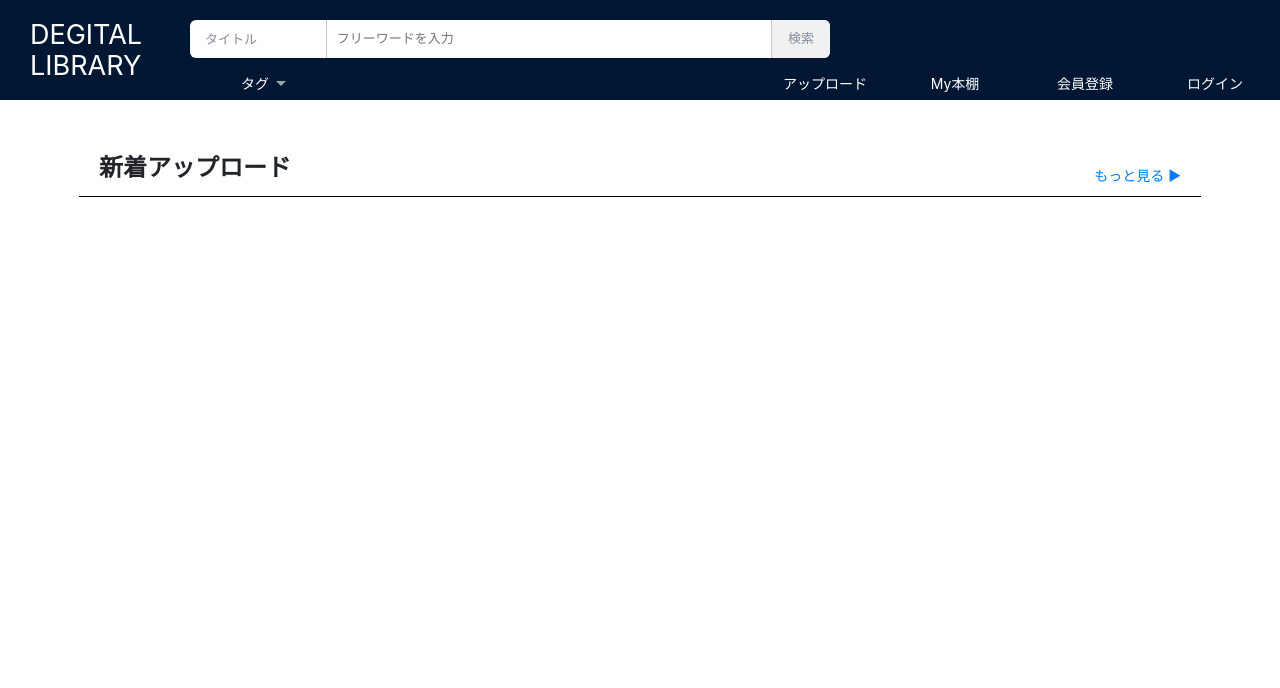
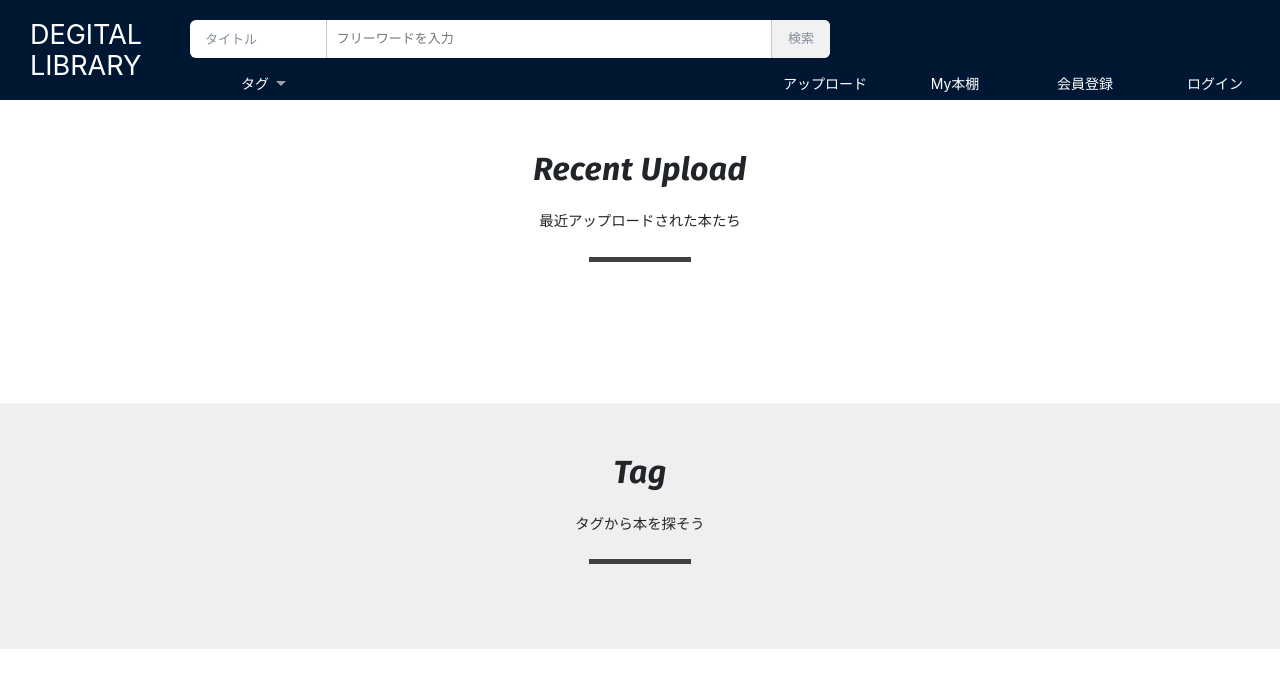
Before and after one commit to shunyooo/digital-library-django, a Django app: page / in a window 1280 px wide. Shown: the top 688 px of the page. Run offline with Django 3.2, Linux system fonts and the light colour scheme; data that the repository does not hold is empty; parts of the project's set-up code (start-up, migrations or seed data) failed here and were passed over; some libraries are stand-ins or nearby versions.

Commit message:
update home ui

```diff
--- a/library/book/templates/book/base.html
+++ b/library/book/templates/book/base.html
@@ -11,6 +11,7 @@
     <!-- Bootstrap CSS -->
     <link rel="stylesheet" href="https://maxcdn.bootstrapcdn.com/bootstrap/4.0.0/css/bootstrap.min.css"
           integrity="sha384-Gn5384xqQ1aoWXA+058RXPxPg6fy4IWvTNh0E263XmFcJlSAwiGgFAW/dAiS6JXm" crossorigin="anonymous">
+    <link href="https://fonts.googleapis.com/css?family=Fira+Sans:700,700i,800,800i,900,900i" rel="stylesheet">
 
     {% block extracss %}{% endblock %}
     <title>{% block title %}{% endblock %}</title>
@@ -27,7 +28,7 @@
 <body>
 {% block header %}
 {% endblock %}
-<div class="container">
+<div class="lib-container">
     {% block content %}
     {% endblock %}
 </div>
--- a/library/book/templates/book/index.html
+++ b/library/book/templates/book/index.html
@@ -7,23 +7,29 @@ WSL-LIB| HOME
 
 {% block content %}
 
-<div class="book-list-section">
-
-    {% for book_section in book_section_list %}
-    <div class="book-list-header clearfix">
-        <div class="book-list-title">{{book_section.title}}</div>
-        <div class="book-list-more">
-            {% if book_section.key == 'tag' %}
-            <a href="{% url 'book:list' %}?tag={{book_section.title}}">もっと見る ▶︎</a>
-            {% else %}
-            <a href="{% url 'book:list' %}">もっと見る ▶︎</a>
-            {% endif %}
-        </div>
+{% for section in section_list %}
+<div class="lib-section {{section.bg_color}}">
+    <div class="lib-section-header clearfix">
+        <div class="lib-section-title">{{section.section_title}}</div>
+        {% if section.section_sub_title %}
+        <div class="lib-section-sub-title">{{section.section_sub_title}}</div>
+        {% endif %}
+        <div class="lib-section-header-border"></div>
+        <!--<div class="book-list-more">-->
+        <!--{% if book_section.key == 'tag' %}-->
+        <!--<a href="{% url 'book:list' %}?tag={{book_section.title}}">もっと見る ▶︎</a>-->
+        <!--{% else %}-->
+        <!--<a href="{% url 'book:list' %}">もっと見る ▶︎</a>-->
+        <!--{% endif %}-->
+        <!--</div>-->
     </div>
 
+
+    {% if section.section_type == 'book_list' %}
+    <!-- 本リスト -->
     <ul class="horizontal-list lazy-container">
-        {% for book in book_section.list %}
-        <li class="item">
+        {% for book in section.book_list %}
+        <li class="book-item">
             <a href="{% url 'book:detail' book.id %}" target="_blank">
                 {% if book.thumbnail_image %}
                 <img class="lazy" src="{% static 'book/images/loading.png' %}"
@@ -35,9 +41,24 @@ WSL-LIB| HOME
         </li>
         {% endfor %}
     </ul>
+    {% elif section.section_type == 'tag_list'%}
+    <!-- タグリスト -->
+    <div class="tags-wrapper">
+        <ul class="tags">
+            {% for tag in section.tag_list %}
+            <li class="tag-item"><a href="{% url 'book:list' %}?tag={{tag.content}}">{{tag.content}}<span>{{tag.book_count}}</span></a>
+            </li>
+            {% endfor %}
+        </ul>
+    </div>
+    {% endif %}
+</div>
+{% if section.border_bottom is not none %}
+<div class="{{section.border_bottom}}"></div>
+{% endif %}
 
-    {% endfor %}
-</div>
+{% endfor %}
+
 
 {% endblock %}
 
@@ -66,9 +87,6 @@ WSL-LIB| HOME
 {{ block.super }}
 <link rel="stylesheet" type="text/css" href="{% static 'book/css/booklist.css' %}"/>
 <style>
-    .container {
-        max-width: 90%;
-    }
 
     .horizontal-list {
         overflow-x: auto;
@@ -77,7 +95,7 @@ WSL-LIB| HOME
         padding: 40px 60px;
     }
 
-    .item {
+    .book-item {
         /* 横スクロール用 */
         display: inline-block;
         /* 見た目調整 */
@@ -89,14 +107,25 @@ WSL-LIB| HOME
         box-shadow: 0px 0px 10px rgba(0, 0, 0, 0.4);
     }
 
-    .item a {
+    .book-item a {
         display: inline-block;
         height: 100%;
     }
 
-    .item img {
+    .book-item img {
         height: auto;
         width: 279px;
     }
+
+    .bg-brown {
+        background-color: #EFEFEF;
+    }
+
+    .border-brown {
+        height: 10px;
+        width: 100%;
+        background-color: #EFEFEF;
+    }
+
 </style>
 {% endblock %}
--- a/library/book/views.py
+++ b/library/book/views.py
@@ -30,19 +30,29 @@ def _get_tag_context():
 class HomeView(View):
     def get(self, request, *args, **kwargs):
         # 新着, 適当なタグを探して紐づく本, 10件を10回ぐらいループ
-        book_section_list = [
-            {"title": "新着アップロード", "list": Book.objects.order_by('-created_at').all()[:10], "key": "new"}
+        section_list = [
+            {"section_type": "book_list", "section_title": "Recent Upload",
+             "section_sub_title": "最近アップロードされた本たち",
+             "book_list": Book.objects.order_by('-created_at').all()[:10], "book_key": "new",},
+            {"section_type": "tag_list", "section_title": "Tag", "section_sub_title": "タグから本を探そう",
+             "tag_list": Tag.objects.filter(book_count__gt=0),
+             "bg_color": 'bg-brown',
+             },
         ]
 
-        # TODO: ここで集計せずbook_countでちゃんと入れておくように
-        for tag in Tag.objects.annotate(_book_count=Count('books')).filter(_book_count__gt=0).all()[:10]:
-            book_section_list.append({
-                "title": tag.content,
-                "list": tag.books.all()[:10],
-                "key": "tag",
+        # タグ付き本のピックアップ
+        valid_tag_q = Tag.objects.annotate(_book_count=Count('books')).filter(_book_count__gt=0).all()[:3]
+        for i, tag in enumerate(valid_tag_q):
+            section_list.append({
+                "section_type": "book_list",
+                "section_title": f"Pickup Books {i+1}",
+                "section_sub_title": f"{tag.content}のタグが付いている本たち",
+                "book_list": tag.books.all()[:10],
+                "book_key": "tag",
+                'border_bottom': 'border-brown'
             })
 
-        context = {'book_section_list': book_section_list}
+        context = {'section_list': section_list}
         context.update(_get_tag_context())
         return render(request, "book/index.html", context=context)
 
--- a/library/static/book/css/booklist.css
+++ b/library/static/book/css/booklist.css
@@ -1,11 +1,24 @@
-.book-list-section {
-    margin-top: 50px;
+.lib-section {
+    padding: 45px 0;
 }
 
-.book-list-title {
-    float: left;
-    font-size: 1.5rem;
+.lib-section-title {
+    font-family: 'Fira Sans', sans-serif;
+    text-align: center;
+    font-size: 2rem;
+    margin-bottom: 34px;
     font-weight: bold;
+    font-style: italic;
+    letter-spacing: 0.4px;
+}
+
+.lib-section-sub-title {
+    text-align: center;
+    font-size: 0.9rem;
+    padding-top: 8px;
+    margin-top: -25px;
+    margin-bottom: -5px;
+    padding-bottom: 30px;
 }
 
 .book-list-more {
@@ -14,7 +27,80 @@
     margin-top: 15px;
 }
 
-.book-list-header {
-    border-bottom: solid 1px #000000;
-    padding: 0 20px 10px 20px;
+.lib-section-header {
+    /*padding: 0 20px 10px 20px;*/
 }
+
+.lib-section-header-border {
+    margin: 0 auto;
+    background-color: #404040;
+    width: 8%;
+    height: 5px;
+}
+
+.tags-wrapper {
+    margin: 0 auto;
+    margin-top: 40px;
+    width: 90%;
+}
+
+ul.tags {
+    margin: 0;
+    padding: 0;
+    list-style: none;
+}
+
+ul.tags li {
+    display: inline-block;
+    margin: 0 0.6em 1em 0;
+    padding: 0;
+}
+
+ul.tags li a {
+    position: relative;
+    display: inline-block;
+    max-width: 400px;
+    height: 38px;
+    line-height: 36px;
+    padding: 0 3em 0 1.4em;
+    background-color: #fff;
+    /*border: 1px solid #9DA2A9;*/
+    border-radius: 6px;
+    white-space: nowrap;
+    text-overflow: ellipsis;
+    overflow: hidden;
+    color: #333;
+    font-size: 17px;
+    text-decoration: none;
+    -webkit-transition: .2s;
+    transition: .2s;
+    color: #5B5B5B;
+}
+
+ul.tags li span {
+    position: absolute;
+    top: 5.5px;
+    right: 13px;
+    z-index: 2;
+    width: 24px;
+    height: 24px;
+    line-height: 23px;
+    background-color: #C6C6C6;
+    border-radius: 100%;
+    color: #fff;
+    font-size: 12px;
+    text-align: center;
+    -webkit-transition: .2s;
+    transition: .2s;
+}
+
+ul.tags li a:hover {
+    background-color: #3498db;
+    /*border: 1px solid #3498db;*/
+    color: #fff;
+}
+
+ul.tags li a:hover span {
+    background-color: #fff;
+    color: #3498db;
+}
```
